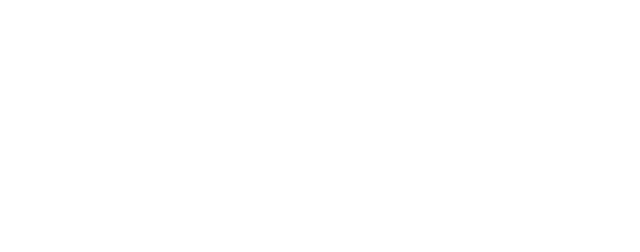
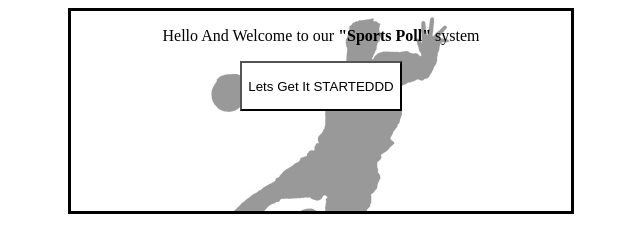
Before and after one commit to Daniel-Derhami/TestAssignment, a plain HTML site: page welcome.html in a window 1280 px wide. Shown: the whole page, without its empty margins (319-959 px from the left). Drawn offline with Linux system fonts and the light colour scheme.

Commit message:
Main div for show the enterance button added

```diff
--- a/welcome.html
+++ b/welcome.html
@@ -9,5 +9,10 @@
 </head>
 <body>
 
+<div id="welcome" style="text-align: center ; margin-left: auto">
+	<p>Hello And Welcome to our <strong>"Sports Poll"</strong> system</p>
+<button id="myButton"  >Lets Get It STARTEDDD</button>
+</div>
+
 </body>
 </html>
```
